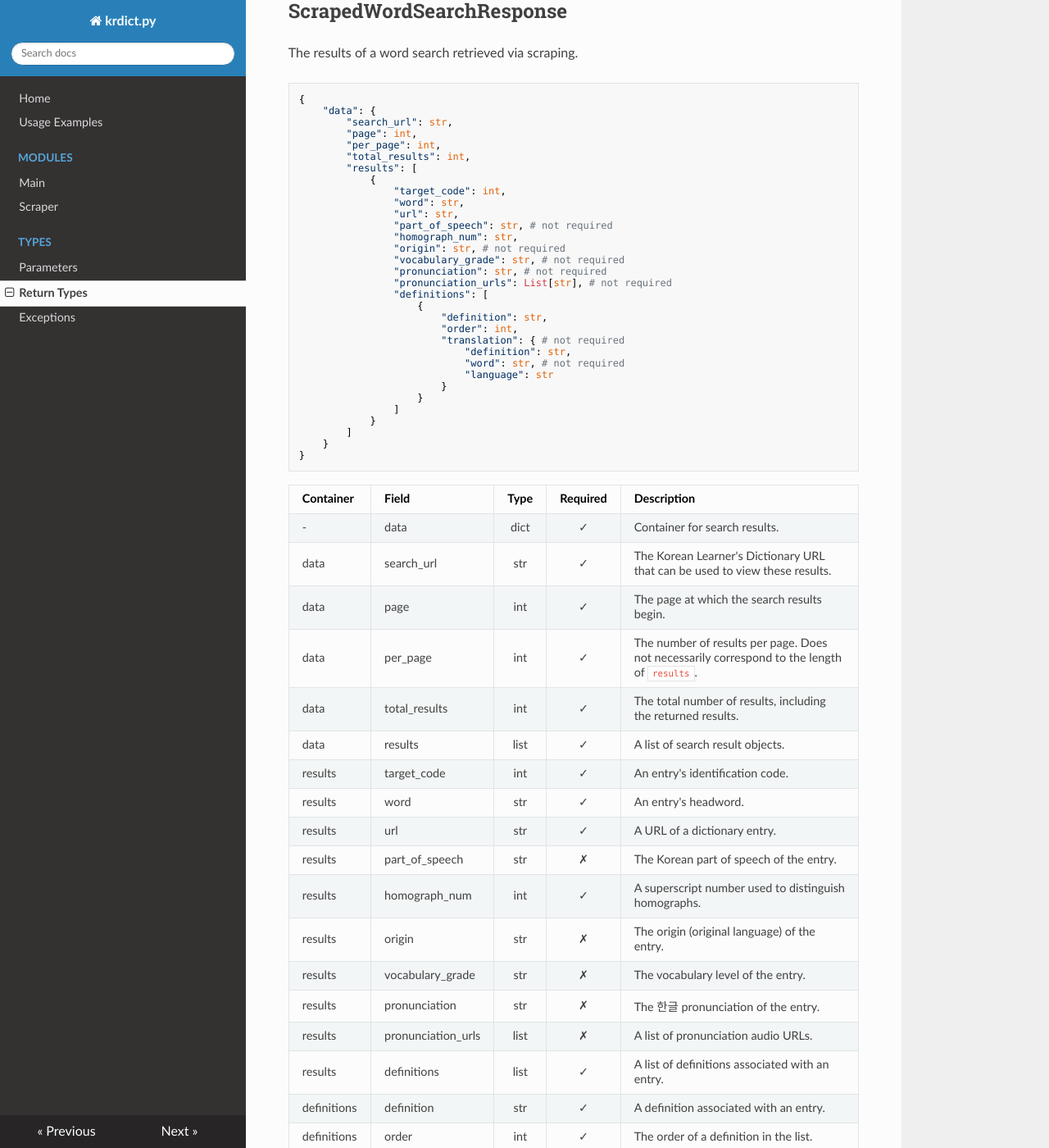
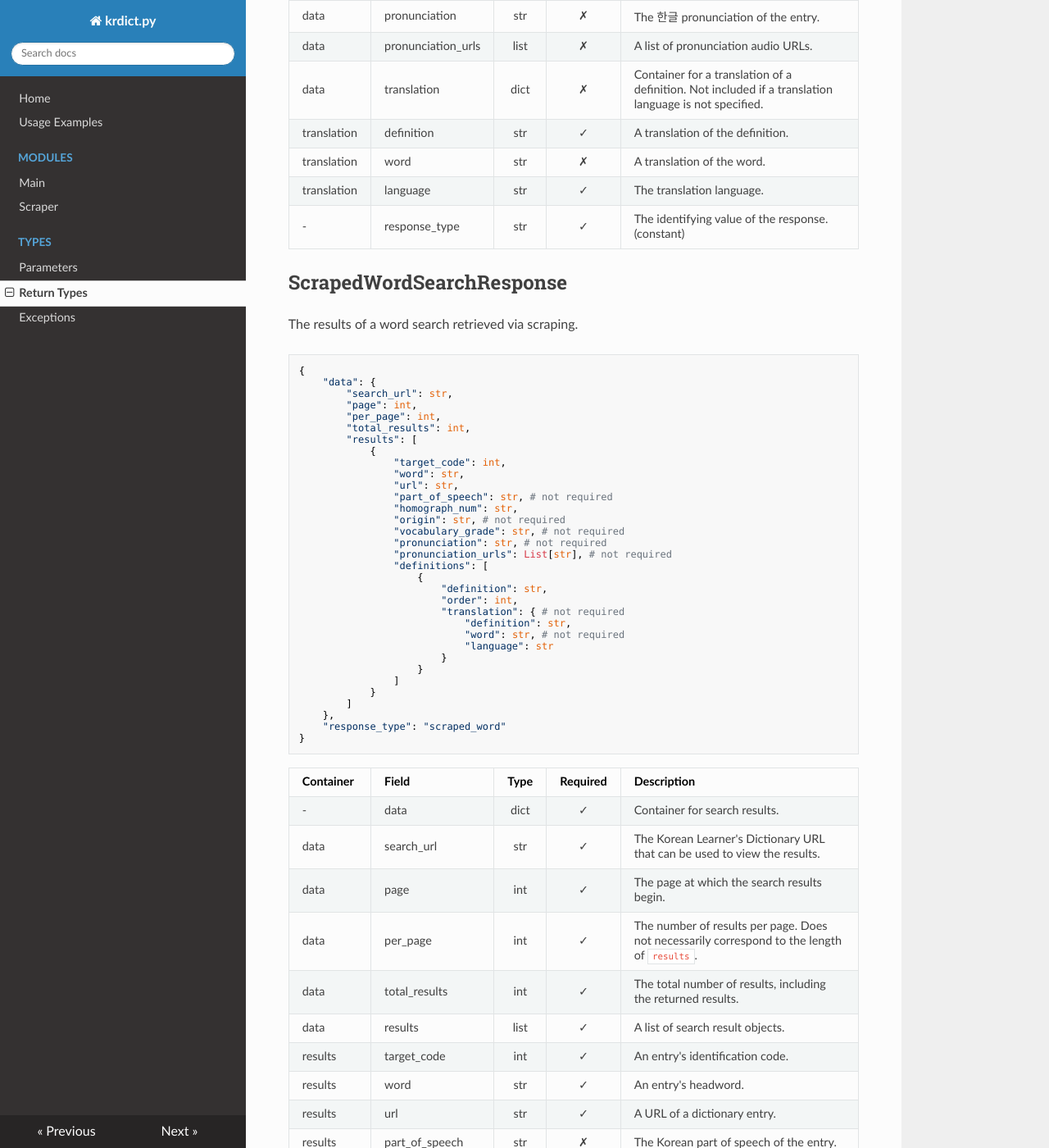
Before and after one commit to omarkmu/krdict.py, an MkDocs documentation site: the page built from docs/return_types.md, in a window 1280 px wide and 1400 px high, scrolled down 15836 px. Shown: the whole window at 82% size. Built offline with MkDocs 1.6.1, drawn with Linux system fonts in a browser that asks for light colours; nearby versions of some CDN libraries; some of the changed text lies outside the part shown.

Commit message:
Add response types to documentation Mark constants in documentation python blocks Fix min_syllables and max_syllables ranges Add additional warning about advanced_search return types

````diff
--- a/docs/return_types.md
+++ b/docs/return_types.md
@@ -35,9 +35,8 @@
             }
         ]
     },
-    "request_params": {
-        ...
-    }
+    "request_params": { ... },
+    "response_type": "definition"
 }
 ```
 
@@ -63,6 +62,7 @@
 | translations   | word            | str  |    ✗     | A translation of the word.
 | translations   | language        | str  |    ✓     | The translation language.
 | -              | request_params  | dict |    ✓     | The request parameters which were sent to the API.
+| -              | response_type   | str  |    ✓     | The identifying value of the response. (constant)
 
 ## ExampleSearchResponse
 
@@ -88,9 +88,8 @@
             }
         ]
     },
-    "request_params": {
-        ...
-    }
+    "request_params": { ... },
+    "response_type": "example"
 }
 ```
 
@@ -111,6 +110,7 @@
 | results    | homograph_num   | int  |    ✓     | A superscript number used to distinguish homographs.
 | results    | example         | str  |    ✓     | An entry's example.
 | -          | request_params  | dict |    ✓     | The request parameters which were sent to the API.
+| -          | response_type   | str  |    ✓     | The identifying value of the response. (constant)
 
 
 ## IdiomProverbSearchResponse
@@ -148,9 +148,8 @@
             }
         ]
     },
-    "request_params": {
-        ...
-    }
+    "request_params": { ... },
+    "response_type": "idiom_proverb"
 }
 ```
 
@@ -177,6 +176,7 @@
 | translations   | word            | str  |    ✗     | A translation of the idiom or proverb.
 | translations   | language        | str  |    ✓     | The translation language.
 | -              | request_params  | dict |    ✓     | The request parameters which were sent to the API.
+| -              | response_type   | str  |    ✓     | The identifying value of the response. (constant)
 
 ## WordSearchResponse
 
@@ -220,9 +220,8 @@
             }
         ]
     },
-    "request_params": {
-        ...
-    }
+    "request_params": { ... },
+    "response_type": "word"
 }
 ```
 
@@ -255,6 +254,7 @@
 | translations   | word               | str  |    ✗     | A translation of the word.
 | translations   | language           | str  |    ✓     | The translation language.
 | -              | request_params     | dict |    ✓     | The request parameters which were sent to the API.
+| -              | response_type      | str  |    ✓     | The identifying value of the response. (constant)
 
 ## ViewResponse
 
@@ -419,9 +419,8 @@
             }
         ]
     },
-    "request_params": {
-        ...
-    }
+    "request_params": { ... },
+    "response_type": "view"
 }
 ```
 
@@ -517,6 +516,7 @@
 | related_info           | type                   | str  |    ✓     | The type of the related word.
 | related_info           | word                   | str  |    ✓     | The related word.
 | -                      | request_params         | dict |    ✓     | The request parameters which were sent to the API.
+| -                      | response_type          | str  |    ✓     | The identifying value of the response. (constant)
 
 ## KRDictError
 
@@ -529,9 +529,8 @@
         "error_code": int,
         "message": str
     },
-    "request_params": {
-        ...
-    }
+    "request_params": { ... },
+    "response_type": "error"
 }
 ```
 
@@ -541,6 +540,7 @@
 | error     | error_code     | int  |    ✓     | The error code supplied by the API.
 | error     | message        | str  |    ✓     | The error message supplied by the API.
 | -         | request_params | dict |    ✓     | The request parameters which were sent to the API.
+| -         | response_type  | str  |    ✓     | The identifying value of the response. (constant)
 
 ## WordOfTheDayResponse
 
@@ -564,7 +564,8 @@
             "word": str, # not required
             "language": str
         }
-    }
+    },
+    "response_type": "word_of_the_day"
 }
 ```
 
@@ -585,6 +586,7 @@
 | translation | definition         | str  |    ✓     | A translation of the definition.
 | translation | word               | str  |    ✗     | A translation of the word.
 | translation | language           | str  |    ✓     | The translation language.
+| -           | response_type      | str  |    ✓     | The identifying value of the response. (constant)
 
 ## ScrapedWordSearchResponse
 
@@ -621,14 +623,15 @@
                 ]
             }
         ]
-    }
+    },
+    "response_type": "scraped_word"
 }
 ```
 
 | Container   | Field              | Type | Required | Description
 | ---------   | -----              | :--: | :------: | -----------
 | -           | data               | dict |    ✓     | Container for search results.
-| data        | search_url         | str  |    ✓     | The Korean Learner's Dictionary URL that can be used to view these results.
+| data        | search_url         | str  |    ✓     | The Korean Learner's Dictionary URL that can be used to view the results.
 | data        | page               | int  |    ✓     | The page at which the search results begin.
 | data        | per_page           | int  |    ✓     | The number of results per page. Does not necessarily correspond to the length of `results`.
 | data        | total_results      | int  |    ✓     | The total number of results, including the returned results.
@@ -649,5 +652,6 @@
 | translation | definition         | str  |    ✓     | A translation of the definition.
 | translation | word               | str  |    ✗     | A translation of the word.
 | translation | language           | str  |    ✓     | The translation language.
+| -           | response_type      | str  |    ✓     | The identifying value of the response. (constant)
 
 ---
````
Also changed, not shown: other parts of docs/return_types.md (+14 -14 lines), docs/functions.md (+5 -5 lines).
